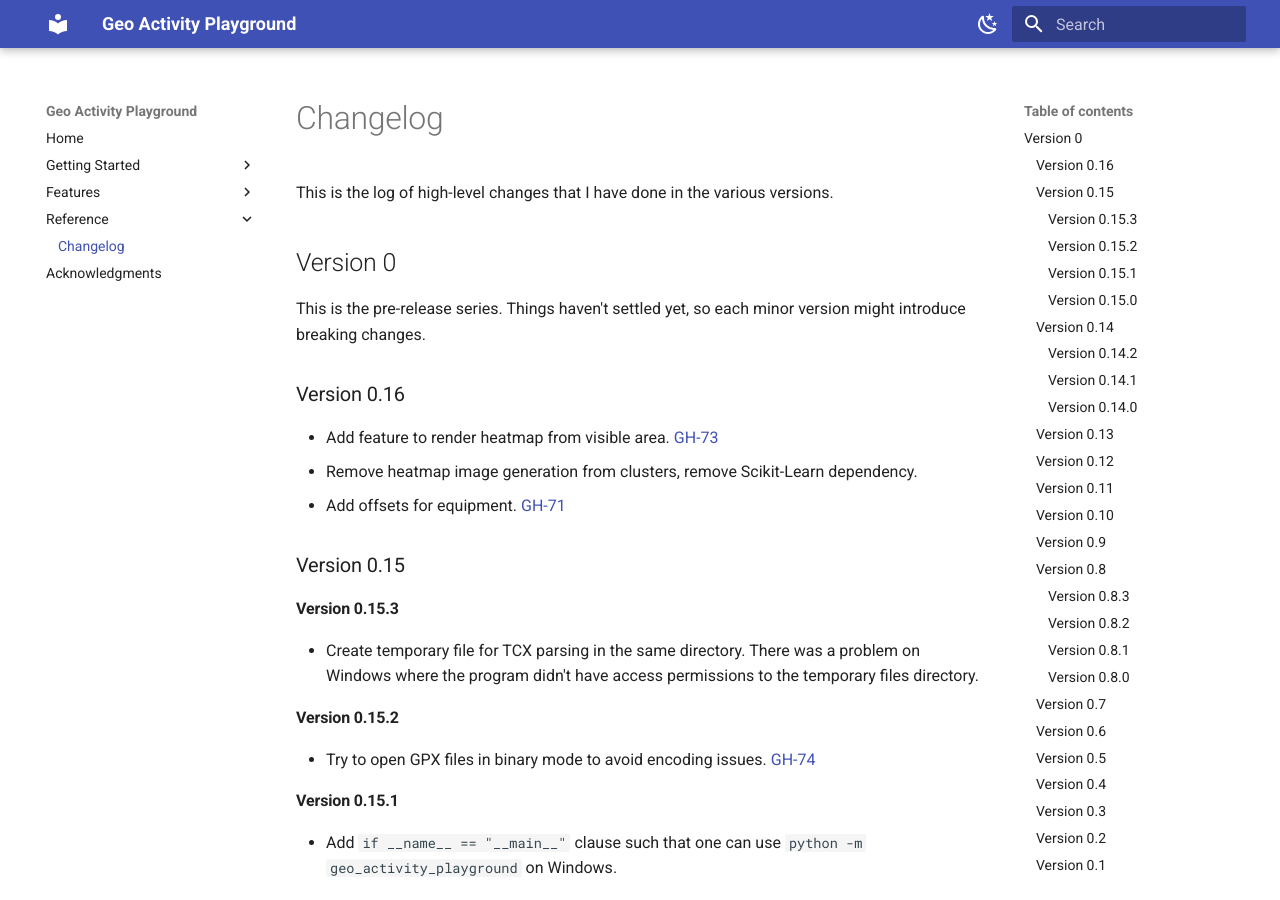
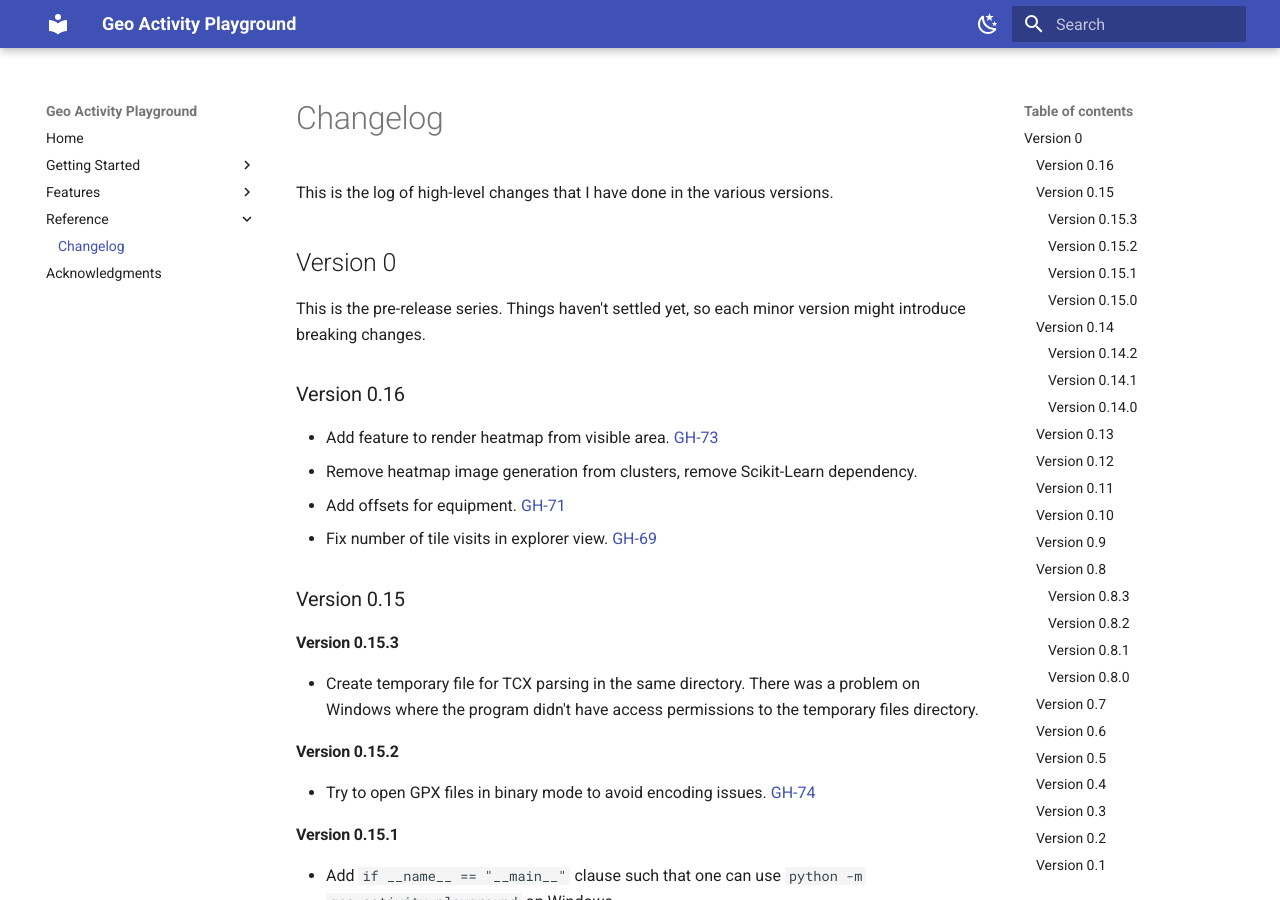
Before and after one commit to martin-ueding/geo-activity-playground, an MkDocs documentation site: the page built from docs/reference/changelog.md, in a window 1280 px wide and 900 px high. Built offline with MkDocs 1.6.1 and Material for MkDocs 9.7.7, drawn with Linux system fonts in a browser that asks for light colours.

Commit message:
Changelog entry

```diff
--- a/docs/reference/changelog.md
+++ b/docs/reference/changelog.md
@@ -11,6 +11,7 @@
 - Add feature to render heatmap from visible area. [GH-73](https://github.com/martin-ueding/geo-activity-playground/issues/73)
 - Remove heatmap image generation from clusters, remove Scikit-Learn dependency.
 - Add offsets for equipment. [GH-71](https://github.com/martin-ueding/geo-activity-playground/issues/71)
+- Fix number of tile visits in explorer view. [GH-69](https://github.com/martin-ueding/geo-activity-playground/issues/69)
 
 ### Version 0.15
 
```
